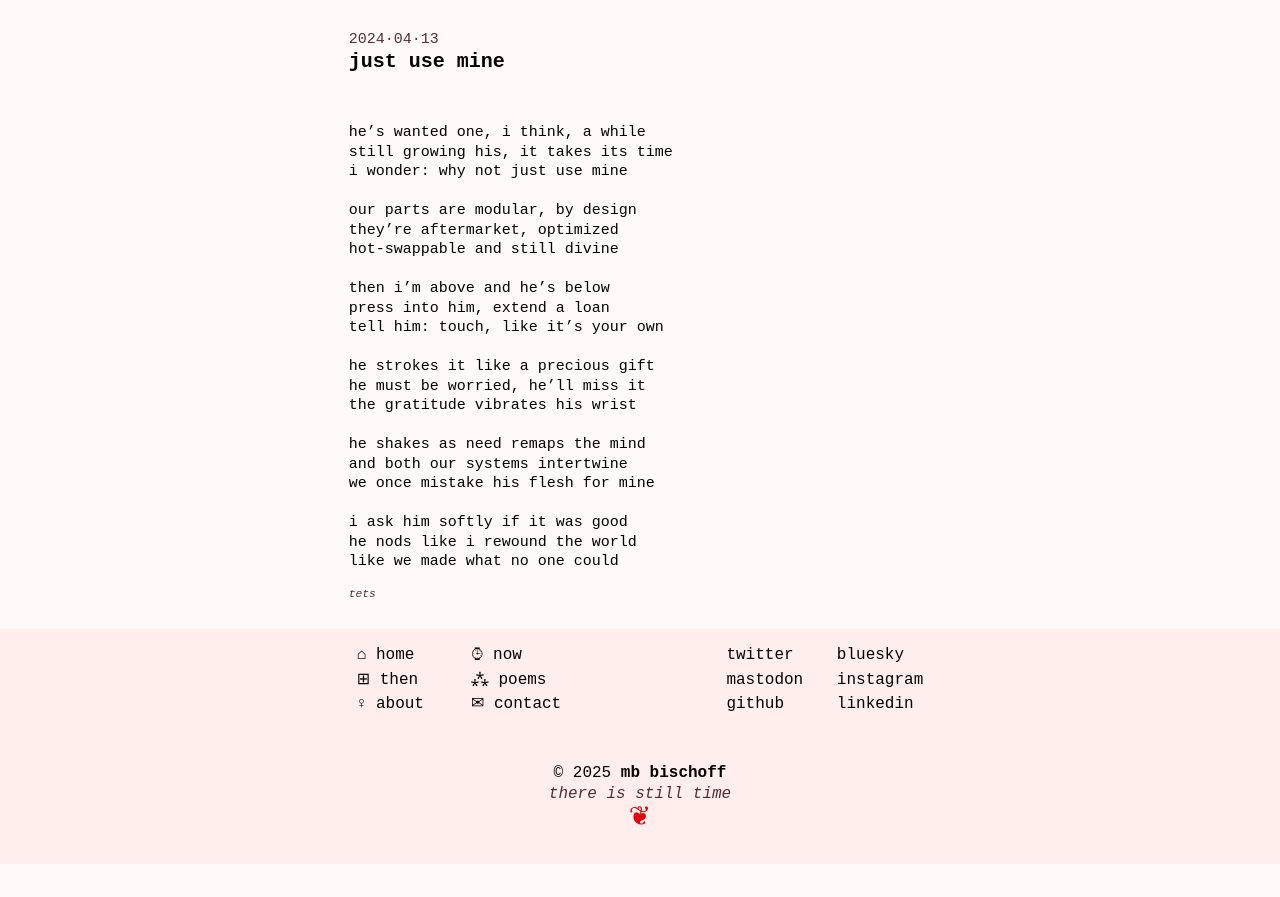
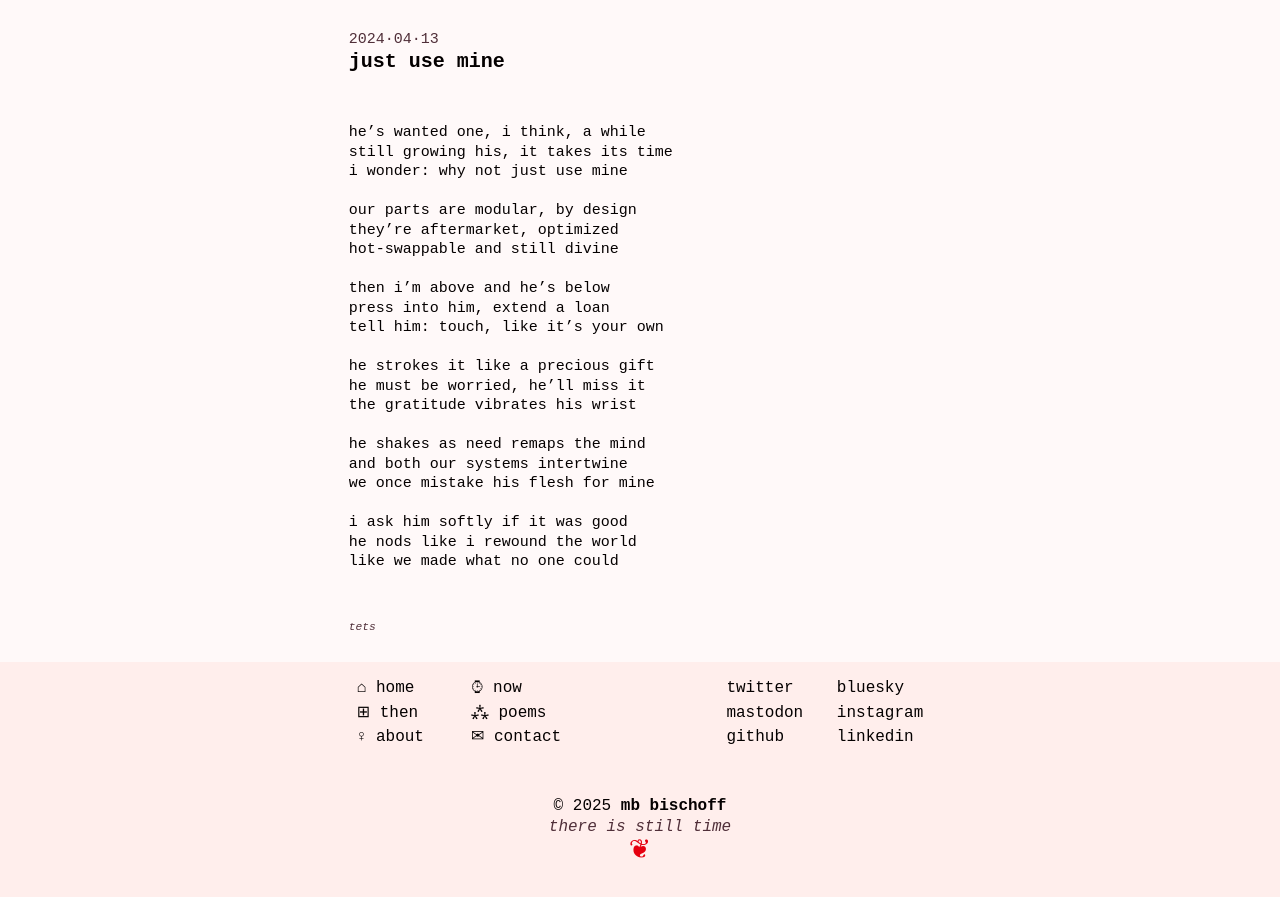
Before and after one commit to mbbischoff/mb-neue, an Astro site: page /poems/just-use-mine.md in a window 1280 px wide. Shown: the part 203-1100 px from the top of the page. Before the commit the page ends 1067 px from the top, so only its background shows below. Built offline with nearby package versions, Linux system fonts and the light colour scheme; Astro itself is replaced by a stand-in of ours; some packages are replaced by stand-ins of ours; code samples lack their colours; a web font is replaced by a local one.

Commit message:
margin top

```diff
--- a/src/pages/poems/[id].astro
+++ b/src/pages/poems/[id].astro
@@ -31,6 +31,8 @@ const { poem } = Astro.props;
   .poem-description {
     color: var(--theme-secondary);
     font-size: var(--step--2);
+    margin-top: var(--space-l);
+
     font-style: italic;
   }
 
```
